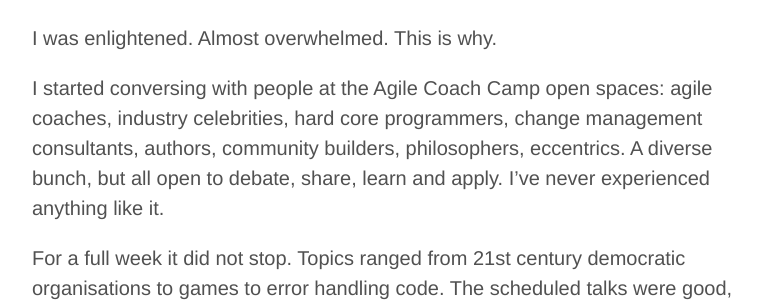
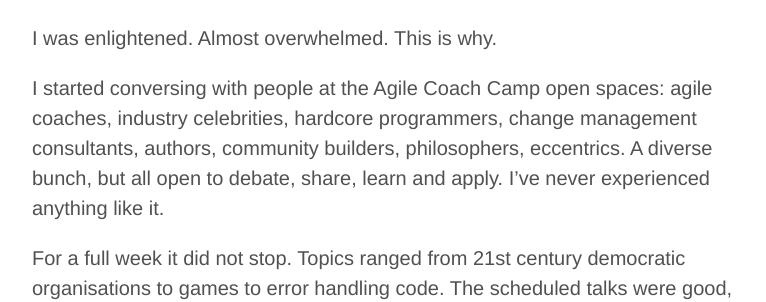
Before and after one commit to jacdevos/jacdevos.github.io.old, a Jekyll site: the page built from index.html, in a window 1280 px wide and 900 px high. Shown: the part 347-649 px from the top of the window, without its empty margins (248-1014 px from the left). Built offline with Jekyll 4.4.1, drawn with Linux system fonts in a browser that asks for light colours; Markdown is read by kramdown in place of the engine named in the settings; the list of posts is cut into pages by our own code.

Commit message:
Updated 2015-08-12-how-to-become-a-thought-leader-in-software.md

```diff
--- a/_posts/2015-08-12-how-to-become-a-thought-leader-in-software.md
+++ b/_posts/2015-08-12-how-to-become-a-thought-leader-in-software.md
@@ -1,6 +1,7 @@
 ---
 published: true
 ---
+
 
 
 
@@ -10,7 +11,7 @@ _**Impressions from Agile 2015**_
 
 I was enlightened. Almost overwhelmed. This is why.
 
-I started conversing with people at the Agile Coach Camp open spaces: agile coaches, industry celebrities, hard core programmers, change management consultants, authors, community builders, philosophers, eccentrics. A diverse bunch, but all open to debate, share, learn and apply. I’ve never experienced anything like it.
+I started conversing with people at the Agile Coach Camp open spaces: agile coaches, industry celebrities, hardcore programmers, change management consultants, authors, community builders, philosophers, eccentrics. A diverse bunch, but all open to debate, share, learn and apply. I’ve never experienced anything like it.
 
 For a full week it did not stop. Topics ranged from 21st century democratic organisations to games to error handling code. The scheduled talks were good, but the informal conversations and debate were much better.
 
```
